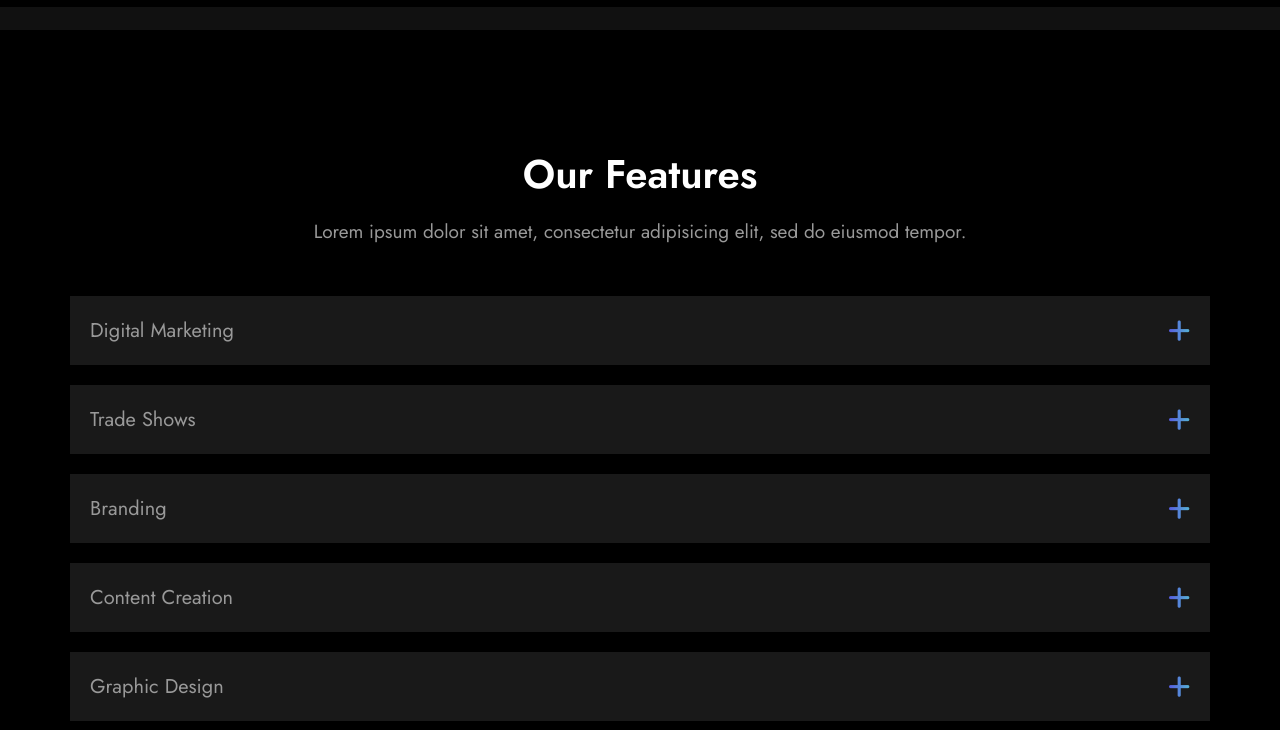
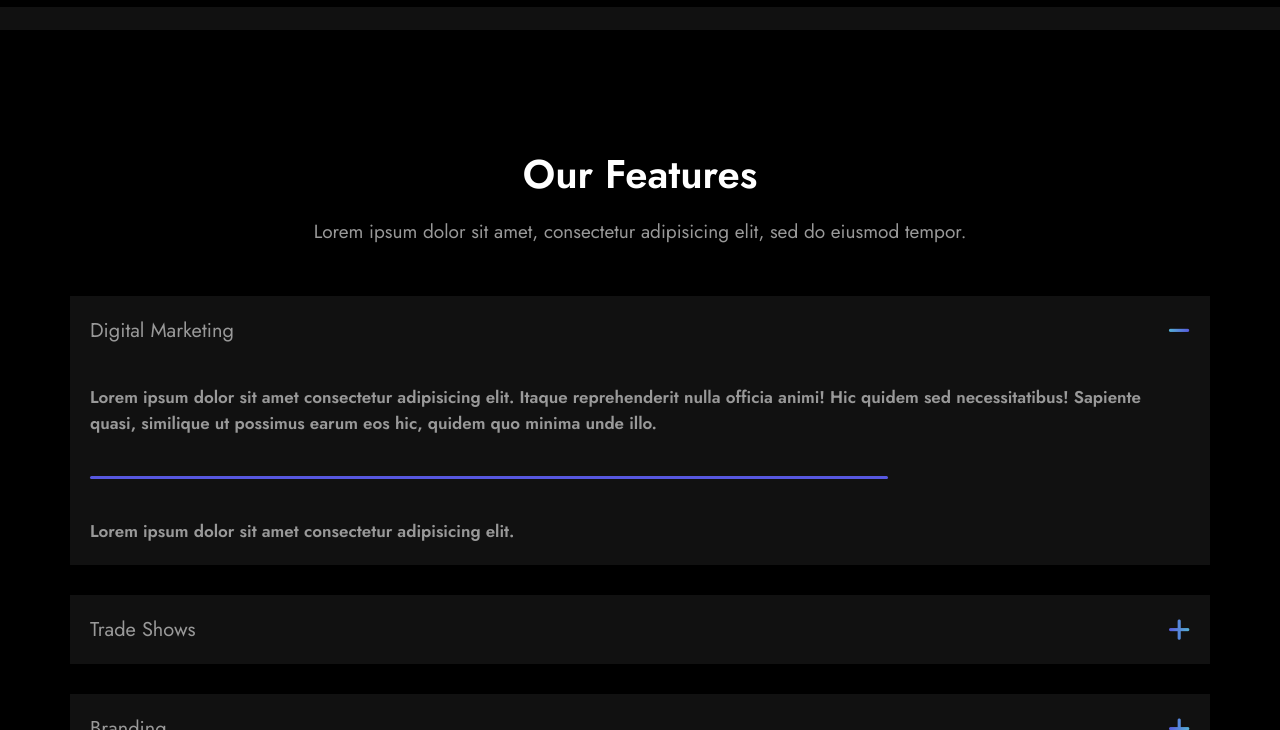
Before and after one commit to Homos2003/Marketing_Solution, a plain HTML site: page index.html in a window 1280 px wide. Both pictures are taken after a click on the element "Digital Marketing". Shown: the part 2710-3440 px from the top of the page. Drawn offline with Linux system fonts and the light colour scheme.

Commit message:
add javaScript

```diff
--- a/css/main.css
+++ b/css/main.css
@@ -507,13 +507,83 @@ ul {
 }
 
 .features .container .card {
+  margin: 30px 0;
+}
+
+.features .container .card .head {
   display: flex;
+  align-items: center;
   justify-content: space-between;
-  align-items: center;
+  background-color: var(--section-color);
   cursor: pointer;
-  background-color: var(--color-card);
   padding: 20px;
-  margin-bottom: 20px;
+}
+
+.head::after {
+  content: "\002b";
+  font-family: "Font Awesome 5 Free";
+  font-weight: 900;
+  font-size: 25px;
+  background: linear-gradient(to left, var(--socndary-color), var(--main-color));
+  -webkit-background-clip: text;
+  -webkit-text-fill-color: transparent;
+  transition: 0.3s;
+  -webkit-transition: 0.3s;
+  -moz-transition: 0.3s;
+  -ms-transition: 0.3s;
+  -o-transition: 0.3s;
+}
+
+.active::after {
+  content: "\2212";
+  font-family: "Font Awesome 5 Free";
+  font-weight: 900;
+  font-size: 25px;
+  background: linear-gradient(to left, var(--socndary-color), var(--main-color));
+  -webkit-background-clip: text;
+  -webkit-text-fill-color: transparent;
+  transform: rotate(180deg);
+  -webkit-transform: rotate(180deg);
+  -moz-transform: rotate(180deg);
+  -ms-transform: rotate(180deg);
+  -o-transform: rotate(180deg);
+  transition: 0.3s;
+  -webkit-transition: 0.3s;
+  -moz-transition: 0.3s;
+  -ms-transition: 0.3s;
+  -o-transition: 0.3s;
+}
+
+
+.features .container .card .dec {
+  color: var(--text-color);
+  font-size: 17px;
+  font-weight: 600;
+  background-color: var(--section-color);
+  line-height: 1.5;
+  max-height: 0;
+  overflow: hidden;
+  transition: 0.3s;
+  -webkit-transition: 0.3s;
+  -moz-transition: 0.3s;
+  -ms-transition: 0.3s;
+  -o-transition: 0.3s;
+}
+
+.features .container .card .dec p {
+  padding: 20px;
+}
+
+.features .container .card .divir {
+  width: 70%;
+  height: 3px;
+  background-color: var(--main-color);
+  margin: 20px;
+  border-radius: 10px;
+  -webkit-border-radius: 10px;
+  -moz-border-radius: 10px;
+  -ms-border-radius: 10px;
+  -o-border-radius: 10px;
 }
 
 
@@ -521,13 +591,6 @@ ul {
   font-size: 20px;
   font-weight: 400;
   color: Var(--text-color);
-}
-
-.features .container .card i {
-  font-size: 25px;
-  background: linear-gradient(to left, var(--socndary-color), var(--main-color));
-  -webkit-background-clip: text;
-  -webkit-text-fill-color: transparent;
 }
 
 /* End Features */
--- a/index.html
+++ b/index.html
@@ -179,28 +179,76 @@
       </div>
       <div class="card-features">
         <div class="card">
+          <div class="head">
             <h4>Digital Marketing</h4>
-          <i class="fa-solid fa-plus"></i>
+          </div>
+          <div class="dec">
+            <p>Lorem ipsum dolor sit amet consectetur adipisicing elit. Itaque reprehenderit nulla officia animi! Hic
+              quidem sed necessitatibus! Sapiente quasi, similique ut possimus earum eos hic, quidem quo minima unde
+              illo.</p>
+            <div class="divir"></div>
+            <p>Lorem ipsum dolor sit amet consectetur adipisicing elit.</p>
+          </div>
         </div>
         <div class="card">
+          <div class="head">
             <h4>Trade Shows</h4>
-          <i class="fa-solid fa-plus"></i>
+          </div>
+          <div class="dec">
+            <p>Lorem ipsum dolor sit amet consectetur adipisicing elit. Itaque reprehenderit nulla officia animi! Hic
+              quidem sed necessitatibus! Sapiente quasi, similique ut possimus earum eos hic, quidem quo minima unde
+              illo.</p>
+            <div class="divir"></div>
+            <p>Lorem ipsum dolor sit amet consectetur adipisicing elit.</p>
+          </div>
         </div>
         <div class="card">
+          <div class="head">
             <h4>Branding</h4>
-          <i class="fa-solid fa-plus"></i>
+          </div>
+          <div class="dec">
+            <p>Lorem ipsum dolor sit amet consectetur adipisicing elit. Itaque reprehenderit nulla officia animi! Hic
+              quidem sed necessitatibus! Sapiente quasi, similique ut possimus earum eos hic, quidem quo minima unde
+              illo.</p>
+            <div class="divir"></div>
+            <p>Lorem ipsum dolor sit amet consectetur adipisicing elit.</p>
+          </div>
         </div>
         <div class="card">
+          <div class="head">
             <h4>Content Creation</h4>
-          <i class="fa-solid fa-plus"></i>
+          </div>
+          <div class="dec">
+            <p>Lorem ipsum dolor sit amet consectetur adipisicing elit. Itaque reprehenderit nulla officia animi! Hic
+              quidem sed necessitatibus! Sapiente quasi, similique ut possimus earum eos hic, quidem quo minima unde
+              illo.</p>
+            <div class="divir"></div>
+            <p>Lorem ipsum dolor sit amet consectetur adipisicing elit.</p>
+          </div>
         </div>
         <div class="card">
+          <div class="head">
             <h4>Graphic Design</h4>
-          <i class="fa-solid fa-plus"></i>
+          </div>
+          <div class="dec">
+            <p>Lorem ipsum dolor sit amet consectetur adipisicing elit. Itaque reprehenderit nulla officia animi! Hic
+              quidem sed necessitatibus! Sapiente quasi, similique ut possimus earum eos hic, quidem quo minima unde
+              illo.</p>
+            <div class="divir"></div>
+            <p>Lorem ipsum dolor sit amet consectetur adipisicing elit.</p>
+          </div>
         </div>
         <div class="card">
+          <div class="head">
             <h4>Media Buying</h4>
-          <i class="fa-solid fa-plus"></i>
+          </div>
+          <div class="dec">
+            <p>Lorem ipsum dolor sit amet consectetur adipisicing elit. Itaque reprehenderit nulla officia animi! Hic
+              quidem sed necessitatibus! Sapiente quasi, similique ut possimus earum eos hic, quidem quo minima unde
+              illo.</p>
+            <div class="divir"></div>
+            <p>Lorem ipsum dolor sit amet consectetur adipisicing elit.</p>
+          </div>
         </div>
       </div>
     </div>
@@ -404,6 +452,8 @@
     </div>
   </footer>
   <!-- End Footer -->
+
+  <script src="./js/main.js"></script>
 </body>
 
 </html>
--- /dev/null
+++ b/js/main.js
@@ -0,0 +1,13 @@
+let head = document.getElementsByClassName("head");
+
+for (let i = 0; i < head.length; i++) {
+  head[i].addEventListener("click", function () {
+    this.classList.toggle("active");
+    let content = this.nextElementSibling;
+    if (content.style.maxHeight) {
+      content.style.maxHeight = null;
+    } else {
+      content.style.maxHeight = content.scrollHeight + "px";
+    }
+  });
+}
```
Lines whose indentation alone changed are shown as unchanged.
